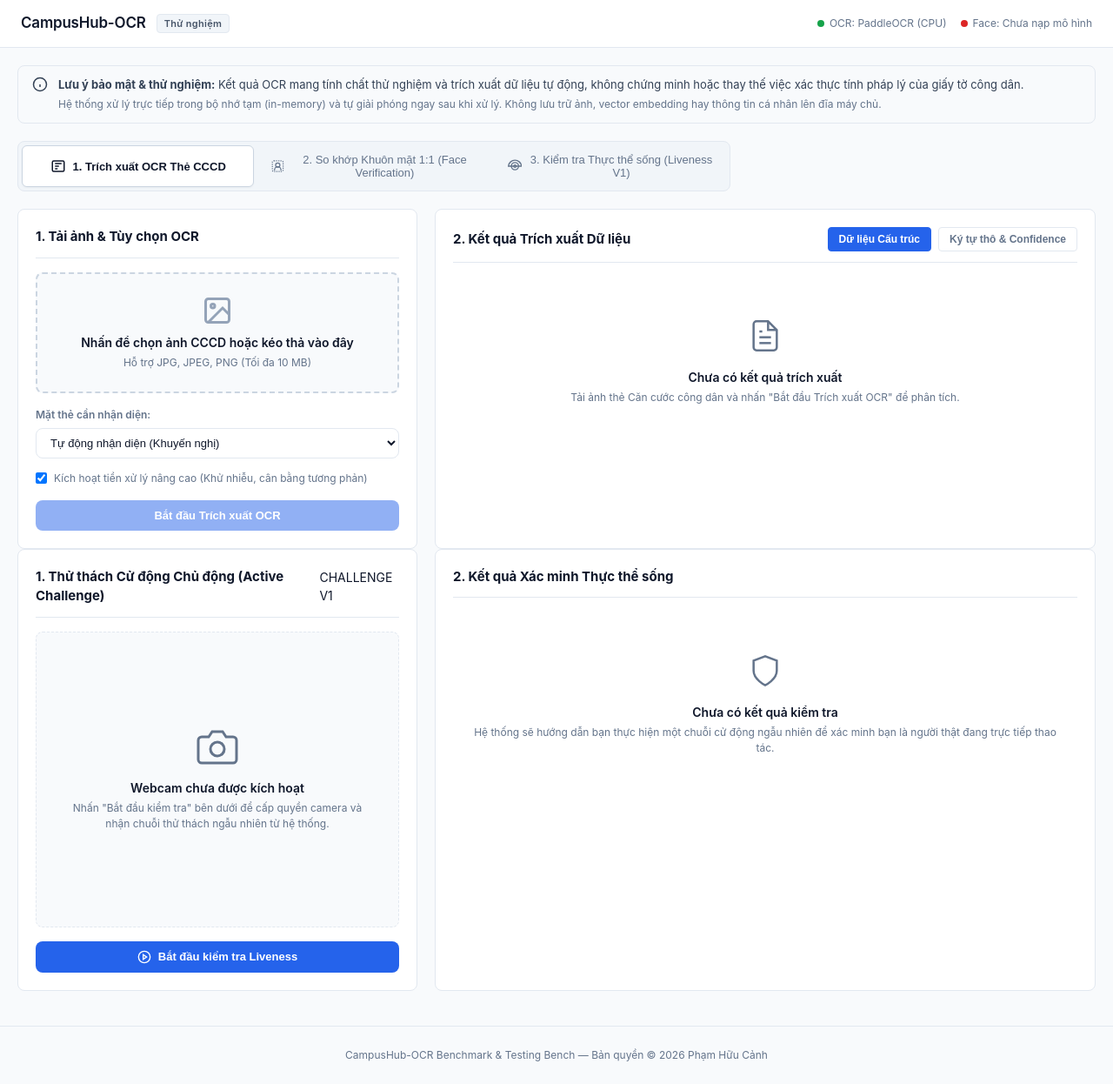
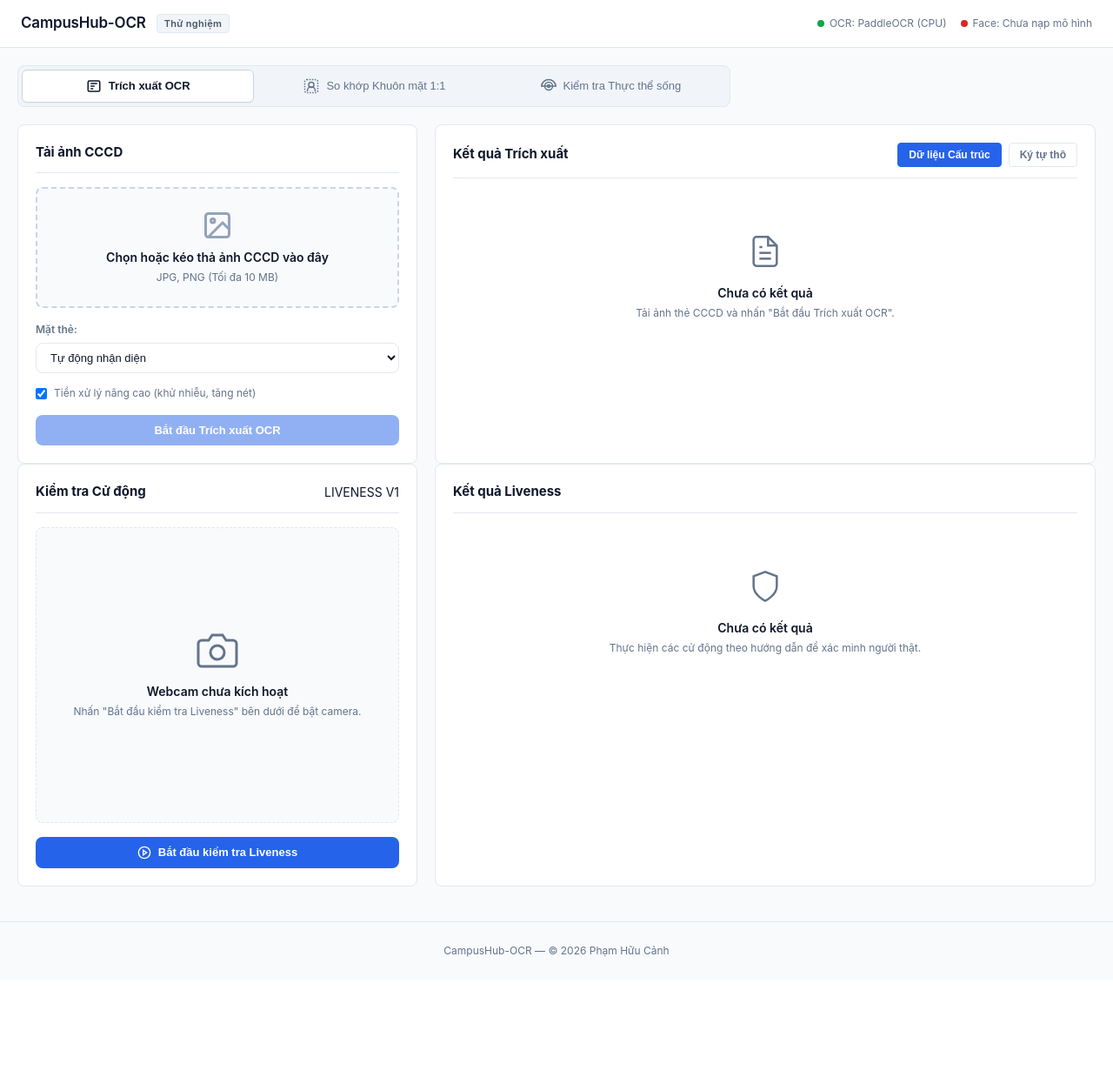
Before and after one commit to canhhocit/CampusHub-OCR, a FastAPI app: page / in a window 1280 px wide. Shown: the whole page at 87% size. After the commit the page ends 1100 px from the top, so only its background shows below. Run offline with FastAPI, Linux system fonts and the light colour scheme; data that the repository does not hold is empty.

Commit message:
style(ui): remove verbose notice banner and simplify subtexts

```diff
--- a/app/templates/index.html
+++ b/app/templates/index.html
@@ -4,7 +4,7 @@
     <meta charset="UTF-8">
     <meta name="viewport" content="width=device-width, initial-scale=1.0">
     <title>{{ app_name }} — Công cụ Thử nghiệm OCR & Xác minh Khuôn mặt CCCD</title>
-    <link rel="stylesheet" href="/static/css/style.css?v=1.3.1">
+    <link rel="stylesheet" href="/static/css/style.css?v=1.3.2">
 </head>
 <body>
     <header class="app-header">
@@ -25,23 +25,8 @@
     </header>
 
     <main class="main-container">
-        <!-- Privacy & Testing Notice -->
-        <div class="notice-banner">
-            <div class="notice-icon">
-                <svg width="18" height="18" viewBox="0 0 24 24" fill="none" stroke="currentColor" stroke-width="2">
-                    <circle cx="12" cy="12" r="10"></circle>
-                    <line x1="12" y1="16" x2="12" y2="12"></line>
-                    <line x1="12" y1="8" x2="12.01" y2="8"></line>
-                </svg>
-            </div>
-            <div class="notice-content">
-                <strong>Lưu ý bảo mật & thử nghiệm:</strong> {{ disclaimer }}
-                <div class="sub-notice">Hệ thống xử lý trực tiếp trong bộ nhớ tạm (in-memory) và tự giải phóng ngay sau khi xử lý. Không lưu trữ ảnh, vector embedding hay thông tin cá nhân lên đĩa máy chủ.</div>
-            </div>
-        </div>
-
         <!-- Mode Navigation Switcher -->
-        <nav class="mode-navigation" aria-label="Chuyển chế độ thử nghiệm">
+        <nav class="mode-navigation" aria-label="Chuyển chế độ">
             <button type="button" class="mode-tab-btn active" id="modeBtnOcr" data-mode="ocr">
                 <svg width="18" height="18" viewBox="0 0 24 24" fill="none" stroke="currentColor" stroke-width="2">
                     <rect x="3" y="4" width="18" height="16" rx="2"></rect>
@@ -49,7 +34,7 @@
                     <line x1="7" y1="12" x2="13" y2="12"></line>
                     <line x1="7" y1="16" x2="11" y2="16"></line>
                 </svg>
-                <span>1. Trích xuất OCR Thẻ CCCD</span>
+                <span>Trích xuất OCR</span>
             </button>
             <button type="button" class="mode-tab-btn" id="modeBtnFace" data-mode="face">
                 <svg width="18" height="18" viewBox="0 0 24 24" fill="none" stroke="currentColor" stroke-width="2">
@@ -57,14 +42,14 @@
                     <path d="M6 20v-1a6 6 0 0 1 12 0v1"></path>
                     <rect x="2" y="2" width="20" height="20" rx="3" stroke-dasharray="2 2"></rect>
                 </svg>
-                <span>2. So khớp Khuôn mặt 1:1 (Face Verification)</span>
+                <span>So khớp Khuôn mặt 1:1</span>
             </button>
             <button type="button" class="mode-tab-btn" id="modeBtnLiveness" data-mode="liveness">
                 <svg width="18" height="18" viewBox="0 0 24 24" fill="none" stroke="currentColor" stroke-width="2">
                     <path d="M23 12a11.05 11.05 0 0 0-22 0zm-5 0a6 6 0 1 1-12 0 6 6 0 0 1 12 0z"></path>
                     <circle cx="12" cy="12" r="2"></circle>
                 </svg>
-                <span>3. Kiểm tra Thực thể sống (Liveness V1)</span>
+                <span>Kiểm tra Thực thể sống</span>
             </button>
         </nav>
 
@@ -74,7 +59,7 @@
                 <!-- Left Panel: Input & Preview -->
                 <section class="panel upload-panel">
                     <div class="panel-header">
-                        <h2>1. Tải ảnh & Tùy chọn OCR</h2>
+                        <h2>Tải ảnh CCCD</h2>
                         <button type="button" id="resetBtn" class="btn-text" style="display: none;">Làm mới</button>
                     </div>
 
@@ -87,8 +72,8 @@
                                 <circle cx="8.5" cy="8.5" r="1.5"></circle>
                                 <polyline points="21 15 16 10 5 21"></polyline>
                             </svg>
-                            <p class="dropzone-title">Nhấn để chọn ảnh CCCD hoặc kéo thả vào đây</p>
-                            <p class="dropzone-hint">Hỗ trợ JPG, JPEG, PNG (Tối đa 10 MB)</p>
+                            <p class="dropzone-title">Chọn hoặc kéo thả ảnh CCCD vào đây</p>
+                            <p class="dropzone-hint">JPG, PNG (Tối đa 10 MB)</p>
                         </div>
 
                         <!-- Image Preview -->
@@ -100,17 +85,17 @@
 
                     <!-- Options -->
                     <div class="form-group">
-                        <label for="sideSelect">Mặt thẻ cần nhận diện:</label>
+                        <label for="sideSelect">Mặt thẻ:</label>
                         <select id="sideSelect" class="form-control">
-                            <option value="AUTO" selected>Tự động nhận diện (Khuyến nghị)</option>
-                            <option value="FRONT">Mặt trước (Thông tin nhân thân & Số CCCD)</option>
-                            <option value="BACK">Mặt sau (Đặc điểm nhân dạng, ngày cấp, MRZ)</option>
+                            <option value="AUTO" selected>Tự động nhận diện</option>
+                            <option value="FRONT">Mặt trước</option>
+                            <option value="BACK">Mặt sau</option>
                         </select>
                     </div>
 
                     <div class="form-checkbox">
                         <input type="checkbox" id="preprocessCheck" checked>
-                        <label for="preprocessCheck">Kích hoạt tiền xử lý nâng cao (Khử nhiễu, cân bằng tương phản)</label>
+                        <label for="preprocessCheck">Tiền xử lý nâng cao (khử nhiễu, tăng nét)</label>
                     </div>
 
                     <!-- Action Button -->
@@ -129,10 +114,10 @@
                 <!-- Right Panel: Extraction Results -->
                 <section class="panel results-panel">
                     <div class="panel-header">
-                        <h2>2. Kết quả Trích xuất Dữ liệu</h2>
+                        <h2>Kết quả Trích xuất</h2>
                         <div class="tabs">
                             <button type="button" class="tab-btn active" data-tab="structured">Dữ liệu Cấu trúc</button>
-                            <button type="button" class="tab-btn" data-tab="raw">Ký tự thô & Confidence</button>
+                            <button type="button" class="tab-btn" data-tab="raw">Ký tự thô</button>
                         </div>
                     </div>
 
@@ -147,8 +132,8 @@
                                 <polyline points="10 9 9 9 8 9"></polyline>
                             </svg>
                         </div>
-                        <p class="empty-title">Chưa có kết quả trích xuất</p>
-                        <p class="empty-desc">Tải ảnh thẻ Căn cước công dân và nhấn "Bắt đầu Trích xuất OCR" để phân tích.</p>
+                        <p class="empty-title">Chưa có kết quả</p>
+                        <p class="empty-desc">Tải ảnh thẻ CCCD và nhấn "Bắt đầu Trích xuất OCR".</p>
                     </div>
 
                     <!-- Error State -->
@@ -187,7 +172,7 @@
                     <div class="ocr-proceed-banner" id="ocrProceedBanner" style="display: none;">
                         <div class="proceed-banner-content">
                             <div class="proceed-title">Trích xuất thành công!</div>
-                            <div class="proceed-desc">Bạn có thể chuyển ngay sang bước Đối sánh sinh trắc học khuôn mặt CCCD với Selfie.</div>
+                            <div class="proceed-desc">Tiếp tục sang bước So khớp khuôn mặt CCCD với Selfie.</div>
                         </div>
                         <button type="button" class="btn btn-primary btn-proceed" id="proceedToFaceBtn">
                             <span>Chuyển sang So khớp Khuôn mặt</span>
@@ -206,16 +191,16 @@
                 <!-- Left Panel: Face Verification Inputs -->
                 <section class="panel upload-panel">
                     <div class="panel-header">
-                        <h2>1. Ảnh Mặt trước CCCD & Ảnh Selfie</h2>
-                        <button type="button" id="resetFaceBtn" class="btn-text" style="display: none;">Làm mới tất cả</button>
+                        <h2>Ảnh Thẻ CCCD & Selfie</h2>
+                        <button type="button" id="resetFaceBtn" class="btn-text" style="display: none;">Làm mới</button>
                     </div>
 
                     <!-- Card Image Area for Face Matching -->
                     <div class="input-block">
                         <div class="input-block-header">
                             <div class="block-label-group">
-                                <label class="block-label">A. Ảnh Mặt trước CCCD (chứa chân dung in)</label>
-                                <span class="badge-source" id="faceCardSourceBadge" style="display: none;">Đã nạp tự động từ tab OCR</span>
+                                <label class="block-label">Ảnh Mặt trước CCCD</label>
+                                <span class="badge-source" id="faceCardSourceBadge" style="display: none;">Từ tab OCR</span>
                             </div>
                             <button type="button" id="useOcrCardBtn" class="btn-link" style="display: none;">Dùng ảnh từ tab OCR</button>
                         </div>
@@ -224,11 +209,11 @@
                             <input type="file" id="faceCardFileInput" accept="image/jpeg,image/png,image/jpg" style="display: none;">
                             <div class="dropzone-content" id="faceCardPrompt">
                                 <svg class="upload-icon-sm" viewBox="0 0 24 24" fill="none" stroke="currentColor" stroke-width="2">
-                                    <rect x="3" y="3" width="18" height="18" rx="2" ry="2"></rect>
+                                    <rect x="3" y="3" width="18" height="18" rx="2"></rect>
                                     <circle cx="8.5" cy="8.5" r="1.5"></circle>
                                     <polyline points="21 15 16 10 5 21"></polyline>
                                 </svg>
-                                <p class="dropzone-title-sm">Nhấn chọn ảnh mặt trước thẻ CCCD</p>
+                                <p class="dropzone-title-sm">Chọn ảnh CCCD</p>
                             </div>
                             <div class="preview-container preview-compact" id="faceCardPreviewContainer" style="display: none;">
                                 <img id="faceCardPreview" alt="Xem trước ảnh thẻ">
@@ -241,7 +226,7 @@
                     <!-- Selfie Image Area -->
                     <div class="input-block">
                         <div class="input-block-header">
-                            <label class="block-label">B. Ảnh Chân dung Selfie</label>
+                            <label class="block-label">Ảnh Chân dung Selfie</label>
                             <div class="selfie-actions-bar">
                                 <button type="button" class="btn-sm" id="openWebcamBtn">
                                     <svg width="14" height="14" viewBox="0 0 24 24" fill="none" stroke="currentColor" stroke-width="2">
@@ -261,7 +246,7 @@
                                     <circle cx="12" cy="10" r="4"></circle>
                                     <path d="M6 20v-1a6 6 0 0 1 12 0v1"></path>
                                 </svg>
-                                <p class="dropzone-title-sm">Nhấn tải tệp ảnh selfie hoặc kéo thả</p>
+                                <p class="dropzone-title-sm">Chọn ảnh selfie hoặc kéo thả</p>
                             </div>
 
                             <!-- Selfie Preview -->
@@ -291,12 +276,12 @@
                     <!-- Threshold Setting -->
                     <div class="form-group threshold-group">
                         <div class="threshold-header">
-                            <label for="thresholdInput">Ngưỡng so khớp Cosine Similarity:</label>
+                            <label for="thresholdInput">Ngưỡng Cosine Similarity:</label>
                             <span class="threshold-display" id="thresholdDisplay">0.363</span>
                         </div>
                         <input type="range" id="thresholdInput" min="0.10" max="0.80" step="0.01" value="0.363" class="threshold-slider">
                         <div class="threshold-hint">
-                            Mặc định: <strong>0.363</strong> (Baseline đề xuất bởi OpenCV Zoo SFace trên LFW). Giá trị cao hơn yêu cầu độ tương đồng khắt khe hơn.
+                            Mặc định: <strong>0.363</strong>
                         </div>
                     </div>
 
@@ -310,7 +295,7 @@
                 <!-- Right Panel: Face Verification Results -->
                 <section class="panel results-panel">
                     <div class="panel-header">
-                        <h2>2. Kết quả Đối sánh Sinh trắc học</h2>
+                        <h2>Kết quả So khớp</h2>
                     </div>
 
                     <!-- Empty State -->
@@ -323,8 +308,8 @@
                                 <line x1="15" y1="9" x2="15.01" y2="9"></line>
                             </svg>
                         </div>
-                        <p class="empty-title">Chưa có kết quả so khớp</p>
-                        <p class="empty-desc">Tải ảnh mặt trước thẻ CCCD và ảnh selfie (hoặc chụp từ webcam), sau đó nhấn "So khớp khuôn mặt 1:1".</p>
+                        <p class="empty-title">Chưa có kết quả</p>
+                        <p class="empty-desc">Tải ảnh thẻ CCCD và ảnh selfie rồi nhấn "So khớp khuôn mặt 1:1".</p>
                     </div>
 
                     <!-- Error State -->
@@ -349,27 +334,27 @@
                                 <div class="metric-sub" id="resThresholdSub">Ngưỡng: 0.363</div>
                             </div>
                             <div class="metric-card">
-                                <div class="metric-title">Điểm trực quan (Display Score)</div>
+                                <div class="metric-title">Điểm chuẩn hóa</div>
                                 <div class="metric-value" id="resConfidence">0%</div>
-                                <div class="metric-sub">Chuẩn hóa giao diện</div>
+                                <div class="metric-sub">0% - 100%</div>
                             </div>
                             <div class="metric-card">
                                 <div class="metric-title">Thời gian xử lý</div>
                                 <div class="metric-value" id="resLatency">0 ms</div>
-                                <div class="metric-sub">Thuần CPU (YuNet + SFace)</div>
+                                <div class="metric-sub">CPU (YuNet + SFace)</div>
                             </div>
                         </div>
 
                         <!-- Image Quality Analysis Table -->
                         <div class="quality-analysis-section">
-                            <h3 class="section-subtitle">Chất lượng Hình ảnh & Ranh giới Khuôn mặt</h3>
+                            <h3 class="section-subtitle">Chỉ số chất lượng ảnh</h3>
                             <div class="fields-table-container">
                                 <table class="fields-table">
                                     <thead>
                                         <tr>
-                                            <th style="width: 25%;">Chỉ tiêu phân tích</th>
-                                            <th style="width: 37%;">Ảnh Thẻ CCCD (Portrait)</th>
-                                            <th style="width: 38%;">Ảnh Chân dung Selfie</th>
+                                            <th style="width: 25%;">Chỉ tiêu</th>
+                                            <th style="width: 37%;">Ảnh CCCD</th>
+                                            <th style="width: 38%;">Ảnh Selfie</th>
                                         </tr>
                                     </thead>
                                     <tbody id="qualityTbody">
@@ -423,7 +408,7 @@
                         </div>
 
                         <!-- Disclaimer Box -->
-                        <div class="disclaimer-card" id="faceDisclaimerBox"></div>
+                        <div class="disclaimer-card" id="faceDisclaimerBox" style="display: none;"></div>
                     </div>
                 </section>
             </div>
@@ -435,8 +420,8 @@
                 <!-- Left Panel: Camera & Active Challenge Instructions -->
                 <section class="panel liveness-panel">
                     <div class="panel-header">
-                        <h2>1. Thử thách Cử động Chủ động (Active Challenge)</h2>
-                        <span class="badge-tag">CHALLENGE V1</span>
+                        <h2>Kiểm tra Cử động</h2>
+                        <span class="badge-tag">LIVENESS V1</span>
                     </div>
 
                     <!-- Liveness Camera Viewport -->
@@ -447,7 +432,7 @@
                             <!-- Face Guide Oval Overlay -->
                             <div class="face-guide-oval" id="faceGuideOval">
                                 <div class="oval-border"></div>
-                                <div class="oval-hint" id="ovalHintText">Căn chỉnh khuôn mặt vào khung bầu dục</div>
+                                <div class="oval-hint" id="ovalHintText">Căn chỉnh khuôn mặt vào khung</div>
                             </div>
                             <!-- Motion Cue Overlay -->
                             <div class="motion-cue-overlay" id="motionCueOverlay" style="display: none;">
@@ -462,8 +447,8 @@
                                 <path d="M23 19a2 2 0 0 1-2 2H3a2 2 0 0 1-2-2V8a2 2 0 0 1 2-2h4l2-3h6l2 3h4a2 2 0 0 1 2 2z"></path>
                                 <circle cx="12" cy="13" r="4"></circle>
                             </svg>
-                            <p class="placeholder-title">Webcam chưa được kích hoạt</p>
-                            <p class="placeholder-desc">Nhấn "Bắt đầu kiểm tra" bên dưới để cấp quyền camera và nhận chuỗi thử thách ngẫu nhiên từ hệ thống.</p>
+                            <p class="placeholder-title">Webcam chưa kích hoạt</p>
+                            <p class="placeholder-desc">Nhấn "Bắt đầu kiểm tra Liveness" bên dưới để bật camera.</p>
                         </div>
                     </div>
 
@@ -501,7 +486,7 @@
                 <!-- Right Panel: Results & Diagnostics -->
                 <section class="panel results-panel">
                     <div class="panel-header">
-                        <h2>2. Kết quả Xác minh Thực thể sống</h2>
+                        <h2>Kết quả Liveness</h2>
                     </div>
 
                     <!-- Empty State -->
@@ -511,8 +496,8 @@
                                 <path d="M12 22s8-4 8-10V5l-8-3-8 3v7c0 6 8 10 8 10z"></path>
                             </svg>
                         </div>
-                        <p class="empty-title">Chưa có kết quả kiểm tra</p>
-                        <p class="empty-desc">Hệ thống sẽ hướng dẫn bạn thực hiện một chuỗi cử động ngẫu nhiên để xác minh bạn là người thật đang trực tiếp thao tác.</p>
+                        <p class="empty-title">Chưa có kết quả</p>
+                        <p class="empty-desc">Thực hiện các cử động theo hướng dẫn để xác minh người thật.</p>
                     </div>
 
                     <!-- Alerts -->
@@ -521,7 +506,7 @@
 
                     <!-- Challenge History Checklist -->
                     <div class="challenge-checklist-container" id="livenessChecklistContainer" style="display: none;">
-                        <h3 class="section-subtitle">Tiến trình Thử thách</h3>
+                        <h3 class="section-subtitle">Tiến trình</h3>
                         <div class="checklist-items" id="livenessChecklistItems"></div>
                     </div>
 
@@ -529,7 +514,7 @@
                     <div class="face-result-content" id="livenessResultContent" style="display: none;">
                         <div class="decision-card" id="livenessDecisionCard">
                             <div class="decision-badge" id="livenessDecisionBadge">XÁC MINH THÀNH CÔNG</div>
-                            <div class="decision-subtitle" id="livenessDecisionSubtitle">Đã hoàn thành chuỗi thử thách cử động thực thể sống</div>
+                            <div class="decision-subtitle" id="livenessDecisionSubtitle">Đã hoàn thành các bước thử thách cử động</div>
                         </div>
 
                         <!-- Metrics Grid -->
@@ -537,25 +522,22 @@
                             <div class="metric-card">
                                 <div class="metric-title">Biến thiên chuyển động</div>
                                 <div class="metric-value" id="resLiveMotionDelta">0.000</div>
-                                <div class="metric-sub">Ngưỡng tối thiểu: 0.040</div>
+                                <div class="metric-sub">Ngưỡng: 0.040</div>
                             </div>
                             <div class="metric-card">
                                 <div class="metric-title">Số bước vượt qua</div>
                                 <div class="metric-value" id="resLiveCompletedSteps">0/2</div>
-                                <div class="metric-sub">Chuỗi thử thách ngẫu nhiên</div>
+                                <div class="metric-sub">Thử thách ngẫu nhiên</div>
                             </div>
                             <div class="metric-card">
                                 <div class="metric-title">Thời gian phiên</div>
                                 <div class="metric-value" id="resLiveDuration">0s</div>
-                                <div class="metric-sub">Timeout tối đa: 120s</div>
+                                <div class="metric-sub">Tối đa: 120s</div>
                             </div>
                         </div>
 
                         <!-- Prototype Disclaimer -->
-                        <div class="disclaimer-card" id="livenessDisclaimerBox">
-                            <strong>Lưu ý Giới hạn Thử nghiệm (Prototype Disclaimer):</strong>
-                            <p>Kết quả kiểm tra thực thể sống V1 dựa trên thách thức chủ động (Active Challenge). Đây là phiên bản thử nghiệm thuật toán (research prototype), không thay thế chứng thực sinh trắc học chuẩn quốc tế hoặc chống lại các cuộc tấn công giả mạo tinh vi (video replay/deepfake chuyên dụng).</p>
-                        </div>
+                        <div class="disclaimer-card" id="livenessDisclaimerBox" style="display: none;"></div>
                     </div>
                 </section>
             </div>
@@ -563,9 +545,9 @@
     </main>
 
     <footer class="app-footer">
-        <p>CampusHub-OCR Benchmark & Testing Bench — Bản quyền © 2026 Phạm Hữu Cảnh</p>
+        <p>CampusHub-OCR — © 2026 Phạm Hữu Cảnh</p>
     </footer>
 
-    <script src="/static/js/app.js?v=1.3.1"></script>
+    <script src="/static/js/app.js?v=1.3.2"></script>
 </body>
 </html>
```
